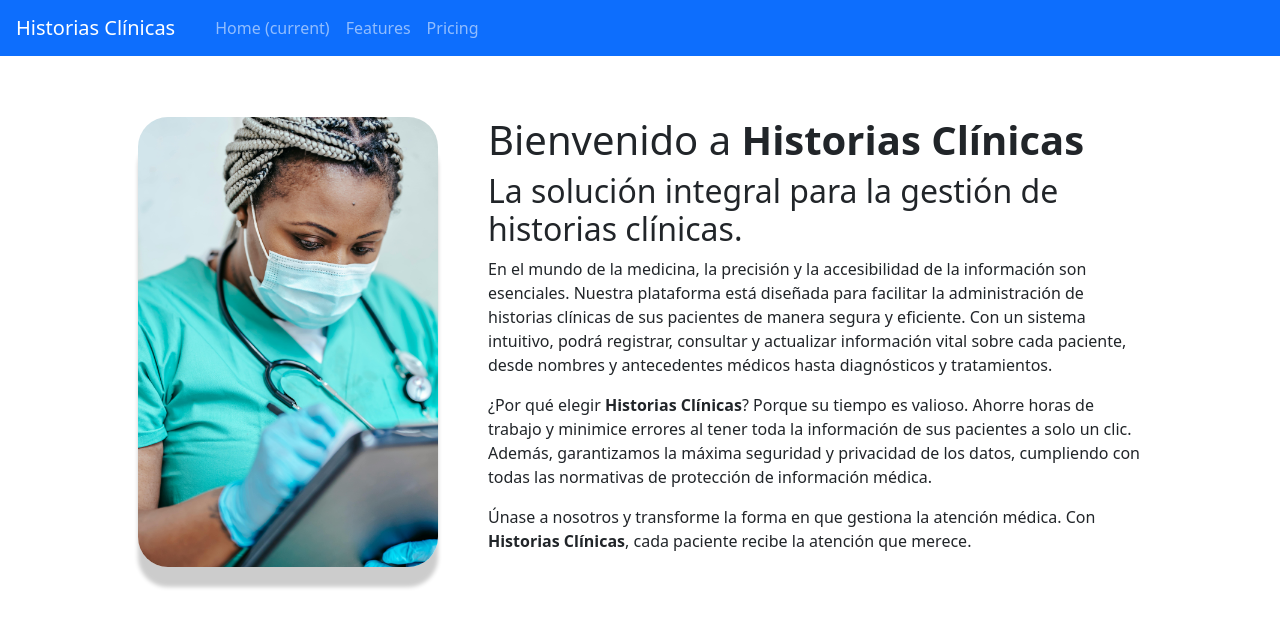
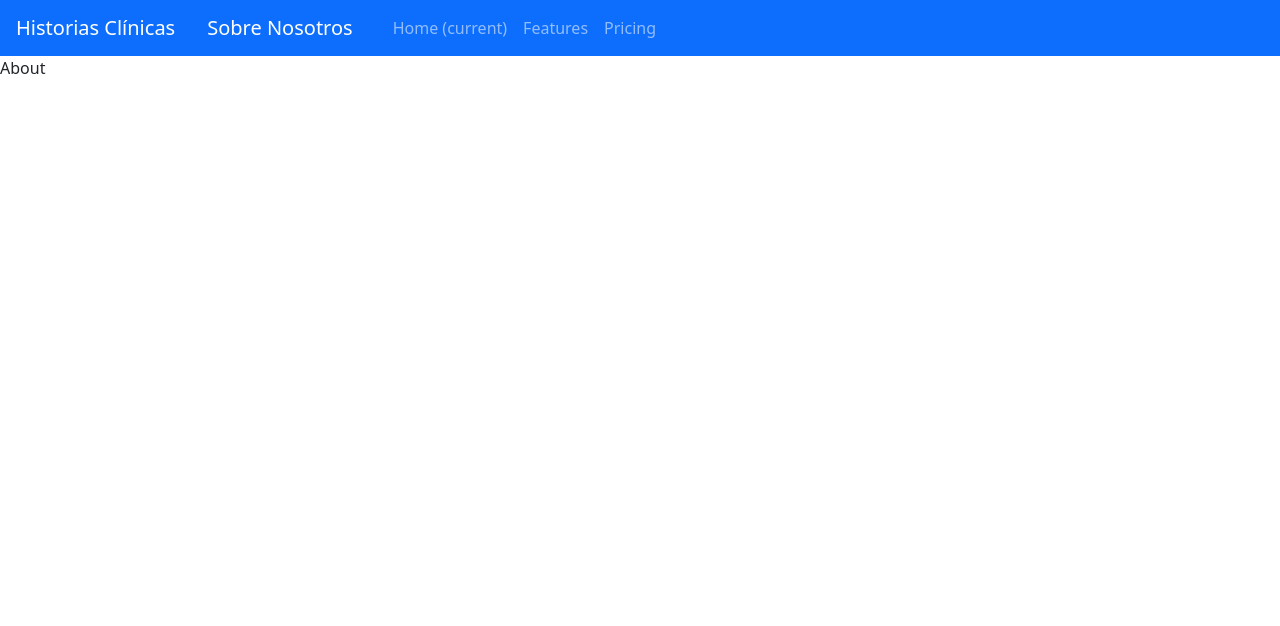
Before and after one commit to gonzalopastorino/HistoriasMedicas, a React (Vite) app in the folder HistoriasClinicas/: page /about in a window 1280 px wide. Shown: the top 626 px of the page. Built offline with nearby package versions, Linux system fonts and the light colour scheme.

Commit message:
Propuesta de avance sistema de rutas

```diff
--- a/HistoriasClinicas/package.json
+++ b/HistoriasClinicas/package.json
@@ -13,7 +13,8 @@
     "@popperjs/core": "^2.11.8",
     "bootstrap": "^5.3.3",
     "react": "^18.3.1",
-    "react-dom": "^18.3.1"
+    "react-dom": "^18.3.1",
+    "react-router-dom": "^6.27.0"
   },
   "devDependencies": {
     "@eslint/js": "^9.9.0",
--- a/HistoriasClinicas/src/App.jsx
+++ b/HistoriasClinicas/src/App.jsx
@@ -1,11 +1,12 @@
 import Navbar from "./components/Navbar";
 import IntroductionContent from "./components/IntroductionContent";
+import { Outlet } from "react-router-dom";
 
 function App() {
   return (
     <div>
       <Navbar />
-      <IntroductionContent />
+      <Outlet />
     </div>
   );
 }
--- a/HistoriasClinicas/src/components/Navbar.jsx
+++ b/HistoriasClinicas/src/components/Navbar.jsx
@@ -1,10 +1,11 @@
 import 'bootstrap/dist/css/bootstrap.min.css';
 import 'bootstrap/dist/js/bootstrap.bundle.min.js';
+import { Link } from 'react-router-dom';
 
 function Navbar() {
   return (
     <nav className="navbar navbar-expand-lg navbar-dark bg-primary">
-      <a className="navbar-brand ms-3" href="#">Historias Clínicas</a>
+      <Link className="navbar-brand ms-3" to="/">Historias Clínicas</Link>
       <button
         className="navbar-toggler"
         type="button"
@@ -16,6 +17,7 @@ function Navbar() {
       >
         <span className="navbar-toggler-icon"></span>
       </button>
+      <Link className="navbar-brand ms-3" to="/about">Sobre Nosotros</Link>
       <div className="collapse navbar-collapse" id="navbarNav">
         <ul className="navbar-nav ms-3">
           <li className="nav-item active">
--- a/HistoriasClinicas/src/main.jsx
+++ b/HistoriasClinicas/src/main.jsx
@@ -1,10 +1,37 @@
 import React from 'react';
 import ReactDOM from 'react-dom/client';
 import App from './App';
+import { createBrowserRouter, Navigate, RouterProvider } from 'react-router-dom'
+import Home from './pages/Home/Home';
+import About from './pages/About/About';
 
+const router  = createBrowserRouter([
+  {
+    path: "/",
+    element: <App />,
+    children: [
+      {
+        path: "",
+        element: <Navigate replace to="home" />,
+      },
+      {
+        path: "home",
+        element: <Home />
+      },
+      {
+        path: "about",
+        element: <About />
+      }
+    ]
+  },
+  {
+    path: "*",
+    element: <Navigate replace to="home" />,
+  }
+])
 
 ReactDOM.createRoot(document.getElementById('root')).render(
   <React.StrictMode>
-    <App />
+    <RouterProvider router={router} />
   </React.StrictMode>
 );
--- /dev/null
+++ b/HistoriasClinicas/src/pages/About/About.jsx
@@ -0,0 +1,9 @@
+import React from 'react'
+
+const About = () => {
+  return (
+    <div>About</div>
+  )
+}
+
+export default About
--- /dev/null
+++ b/HistoriasClinicas/src/pages/Home/Home.jsx
@@ -0,0 +1,10 @@
+import React from 'react'
+import IntroductionContent from '../../components/IntroductionContent'
+
+const Home = () => {
+  return (
+    <IntroductionContent />
+  )
+}
+
+export default Home
```
Also changed, not shown: 1 other file (tests, documents, lock files or other folders).
